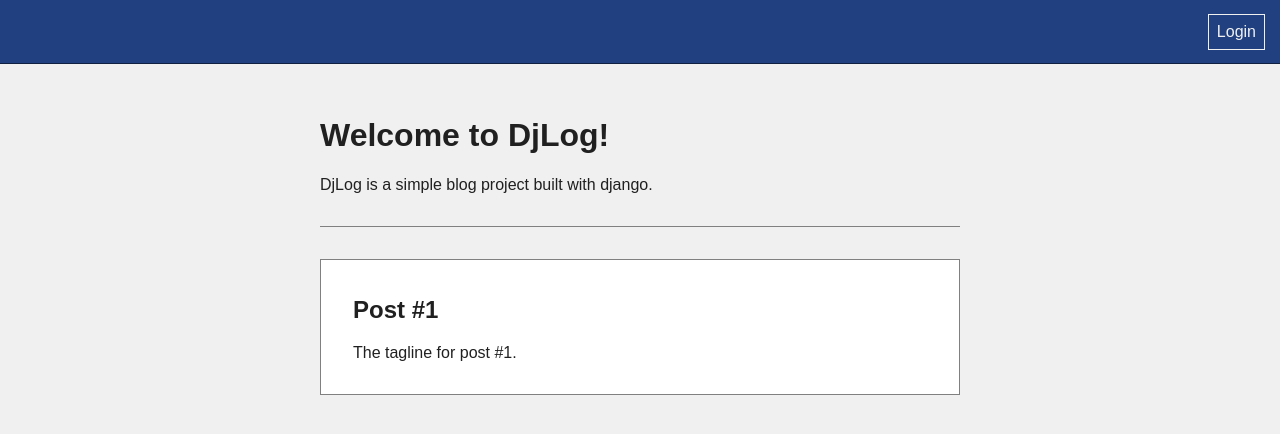
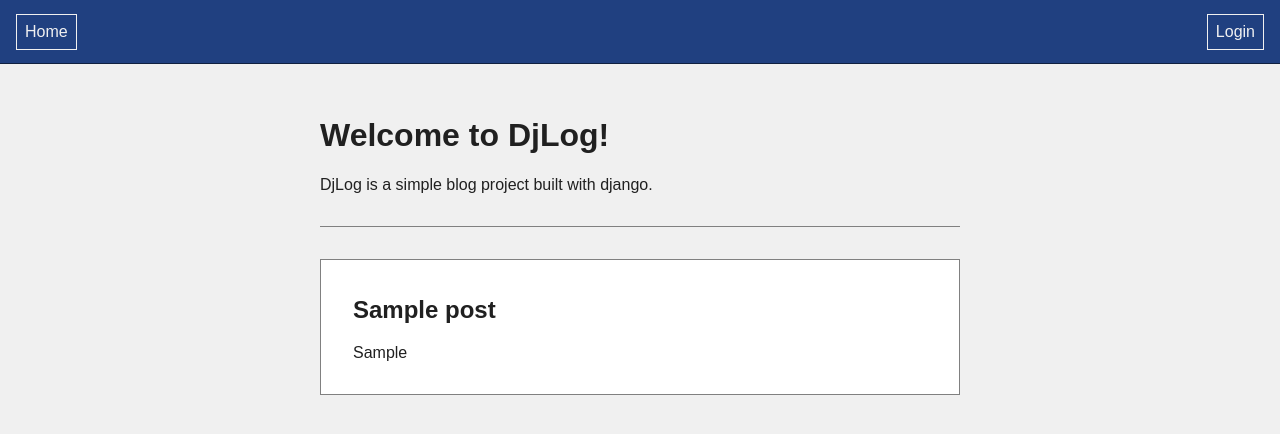
Before and after one commit to dvk2807/djlog, a Django app: page / in a window 1280 px wide. Shown: the top 434 px of the page. Run offline with Django 5.2, Linux system fonts and the light colour scheme; tables that the repository leaves empty hold one stand-in row (values such as "Sample post").

Commit message:
Add post template and styles

```diff
--- a/blog/static/blog/base.css
+++ b/blog/static/blog/base.css
@@ -15,20 +15,11 @@ body{
 
     background-color: #204080;
 }
+#home{
+    left: 16px;
+}
 #login{
-    padding: 8px;
-
-    position: absolute;
-    top: 50%;
-    right: 15px;
-
-    transform: translateY(-50%);
-
-    border: solid 1px #f0f0f0;
-
-    color: #f0f0f0;
-
-    user-select: none;
+    right: 16px;
 }
 #content{
     width: 50%;
--- a/blog/static/blog/general.css
+++ b/blog/static/blog/general.css
@@ -13,9 +13,30 @@ hr{
 a{
     text-decoration: none;
 }
+img{
+    background-color: #ffffff;
 
+    border: solid 1px #202020;
+}
+
+.navigation-button{
+    padding: 8px;
+
+    position: absolute;
+    top: 50%;
+
+    transform: translateY(-50%);
+
+    border: solid 1px #f0f0f0;
+
+    color: #f0f0f0;
+
+    user-select: none;
+}
 .box{
     padding: 16px 32px;
+
+    overflow: hidden;
 
     border: solid 1px #808080;
     background-color: #ffffff;
--- a/blog/templates/blog/base.html
+++ b/blog/templates/blog/base.html
@@ -9,11 +9,13 @@
 
     <link rel="stylesheet" href="{% static 'blog/base.css' %}">
     <link rel="stylesheet" href="{% static 'blog/general.css' %}">
+    {% block styles %}{% endblock %}
 </head>
 <body>
     <div id="main">
         <div id="navigation">
-            <div id="login">Login</div>
+            <a href="/"><div id="home" class="navigation-button">Home</div></a>
+            <a href="/admin"><div id="login" class="navigation-button">Login</div></a>
         </div>
         <div id="content-wrapper">
             <div id="content">
--- a/blog/templates/blog/homepage.html
+++ b/blog/templates/blog/homepage.html
@@ -2,15 +2,21 @@
 {% load static %}
 
 {% block title %}Homepage{% endblock %}
+
+{% block styles %}{% endblock %}
 
 {% block content %}
     <div class="box-header">
         <h1>Welcome to DjLog!</h1>
         <p>DjLog is a simple blog project built with django.</p>
     </div>
+
     <hr class="box-hr">
+
+    {% for post_id, post_title, post_tagline in arguments %}
         <div class="box">
-    <h2><a href="#">Post #1</a></h2>
-    <p>The tagline for post #1.</p>
+            <h2><a href="/post/{{ post_id }}">{{ post_title }}</a></h2>
+            <p>{{ post_tagline }}</p>
         </div>
+    {% endfor %}
 {% endblock %}
--- a/blog/views.py
+++ b/blog/views.py
@@ -1,4 +1,26 @@
-from django.shortcuts import render
+from django.shortcuts import get_object_or_404, render
+
+from blog.models import Post
 
 def homepage(request):
-    return render(request, "blog/homepage.html")
+    posts = Post.objects.all()
+
+    post_ids = map(lambda post: post.pk, posts)
+    post_titles = map(lambda post: post.title, posts)
+    post_taglines = map(lambda post: post.tagline, posts)
+
+    arguments = {"arguments": zip(post_ids, post_titles, post_taglines)}
+
+    return render(request, "blog/homepage.html", arguments)
+
+def post(request, post_id):
+    post = get_object_or_404(Post, pk=post_id)
+    arguments = {
+        "post_title": post.title,
+        "post_tagline": post.tagline,
+        "post_author": post.author.username,
+        "post_date": post.date,
+        "post_content": post.content,
+    }
+
+    return render(request, "blog/post.html", arguments)
--- a/djlog/urls.py
+++ b/djlog/urls.py
@@ -22,4 +22,5 @@ import blog.views
 urlpatterns = [
     path('admin/', admin.site.urls),
     path("", blog.views.homepage),
+    path("post/<int:post_id>/", blog.views.post)
 ]
```
Also changed, not shown: blog/static/blog/post.css (added, +13 -0 lines), blog/templates/blog/post.html (added, +25 -0 lines). Lines whose indentation alone changed are shown as unchanged.
